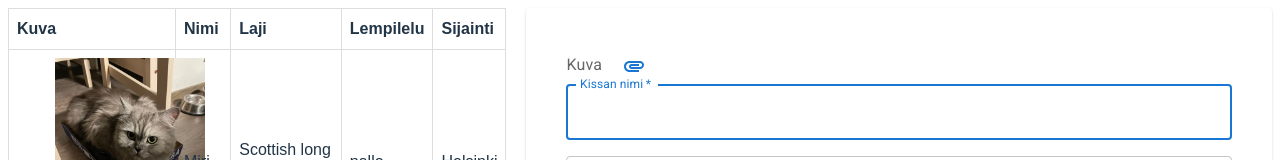
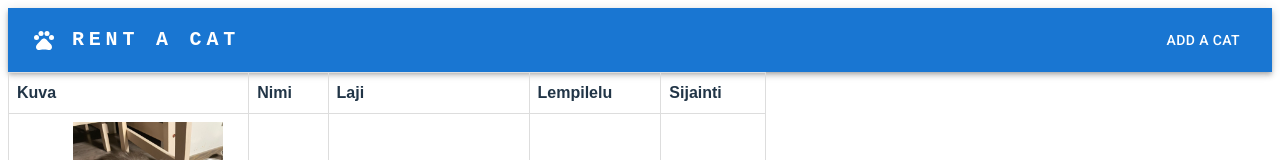
Before and after one commit to mirvasinikka/rent-a-cat-fe, a React (Vite) app: page / in a window 1280 px wide. Shown: the top 160 px of the page. Built offline with nearby package versions, Linux system fonts and the light colour scheme.

Commit message:
add nav bar

```diff
--- a/src/App.jsx
+++ b/src/App.jsx
@@ -6,7 +6,8 @@ import image3 from './assets/miri11.jpg';
 
 import CatTable from './components/CatTable';
 import CatForm from './components/CatForm';
-import './App.css'
+import CatAppBar from './components/CatAppBar';
+// import './App.css'
 
 // kovakoodattu esimerkkidata
 const mockData = [
@@ -47,10 +48,11 @@ function App() {
   };
 
   return (
-    <div className='app'>
+    <>
+      <CatAppBar />
       <CatTable cats={cats} />
       <CatForm handleCatUpdate={handleCatUpdate} />
-    </div>
+    </>
   );
 }
 
--- /dev/null
+++ b/src/components/CatAppBar.jsx
@@ -0,0 +1,36 @@
+import { AppBar, Box, Button, Container, Toolbar } from '@mui/material';
+import Typography from '@mui/material/Typography';
+import PetsIcon from '@mui/icons-material/Pets';
+
+function CatAppBar() {
+  return (
+    <Box sx={{ flexGrow: 1 }}>
+      <AppBar position="static">
+        <Toolbar>
+          <PetsIcon />
+          <Typography
+            variant="h6"
+            noWrap
+            component="a"
+            href="#app-bar-with-responsive-menu"
+            sx={{
+              mr: 2,
+              display: { xs: 'none', md: 'flex' },
+              fontFamily: 'monospace',
+              fontWeight: 700,
+              letterSpacing: '.3rem',
+              color: 'inherit',
+              textDecoration: 'none',
+              marginLeft: 2,
+            }}
+          >
+            RENT A CAT
+          </Typography>
+          <Typography variant="h6" component="div" sx={{ flexGrow: 1 }} />
+          <Button color="inherit">Add a cat</Button>
+        </Toolbar>
+      </AppBar>
+    </Box>
+  );
+}
+export default CatAppBar;
```
